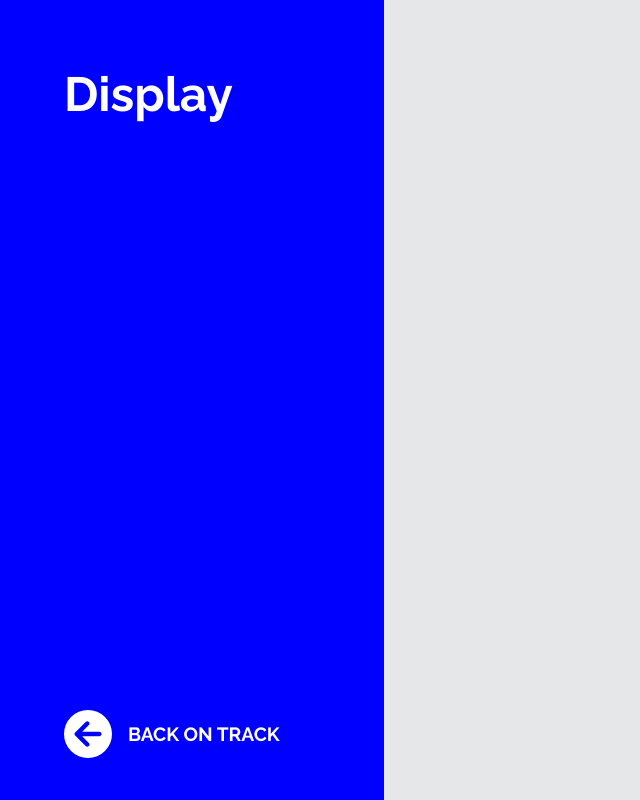
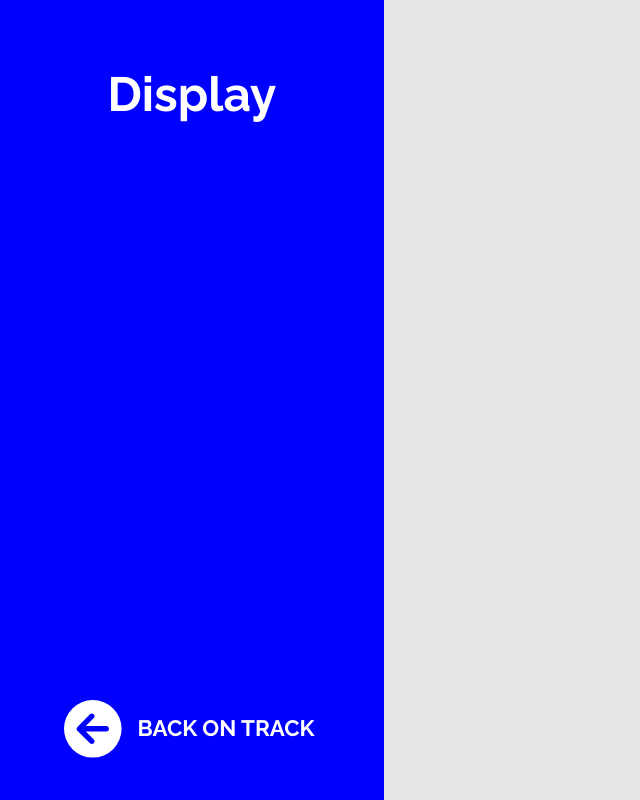
Before and after one commit to ArcanusMagnus/vasekkokes.cz, a React (Create React App) app: page /Display in a window 1280 px wide. Shown: the whole page, without its empty margins (0-640 px from the left). Built offline with nearby package versions, Linux system fonts and the light colour scheme.

Commit message:
Add Right section of the article, html parser, start creating article content renderer

```diff
--- a/package.json
+++ b/package.json
@@ -17,6 +17,7 @@
     "@types/react-dom": "^18.0.5",
     "@types/react-router-dom": "^5.3.3",
     "@types/uuid": "^8.3.4",
+    "html-react-parser": "^3.0.1",
     "react": "^18.2.0",
     "react-dom": "^18.2.0",
     "react-router-dom": "^6.3.0",
--- a/src/components/Article/Left.module.css
+++ b/src/components/Article/Left.module.css
@@ -28,9 +28,10 @@
 }
 
 .back p {
+    font-size: 1.4rem;
     margin-left: 1rem;
 }
 
 .back__icon {
-    font-size: 3rem;
+    font-size: 3.6rem;
 }
--- /dev/null
+++ b/src/components/Article/Right.module.css
@@ -0,0 +1,15 @@
+.right {
+    max-width: 70%;
+    max-height: 100vh;
+    padding: 5rem 2rem;
+    overflow-y: scroll;
+    font-size: 1.2rem;
+    display: flex;
+    flex-flow: column;
+}
+
+.horizontal {
+    overflow-y: hidden;
+    overflow-x: scroll;
+    flex-flow: row;
+}
--- /dev/null
+++ b/src/components/Article/Right.tsx
@@ -0,0 +1,20 @@
+import parse from 'html-react-parser';
+
+import { ArticleContent } from "../../models/article-model";
+import styles from "./Right.module.css";
+
+type ArticleContentProps = {
+  content?: ArticleContent;
+  horizontal?: boolean;
+};
+
+const Right = (props: ArticleContentProps) => {
+  const classes = `${styles.right} ${
+    props.horizontal ? styles.horizontal : undefined
+  }`;
+
+  /*content parsing - do later */
+  return <div className={classes}>{props.content}</div>;
+};
+
+export default Right;
--- a/src/data/data.json
+++ b/src/data/data.json
@@ -24,7 +24,7 @@
         ]
       ]
     ],
-    "color": "blue",
+    "color": "#14068d",
     "description": "Ornament and rhythm was my first larger art history project. It is a theoretical text about the influence of rhythm and time on visual ornaments. I compared these influences on ornaments in old architecture and visual culture. The most interesting part was how the visual ornaments coexist with music and the strong bond between musical rhythm, visual rhythm, and the rhythm of work when the author is producing ornaments."
   },
   {
--- a/src/pages/SingleArticle.tsx
+++ b/src/pages/SingleArticle.tsx
@@ -1,6 +1,8 @@
 import { useParams } from "react-router-dom";
 
 import Left from "../components/Article/Left";
+import Right from "../components/Article/Right";
+import Section from "../components/UI/Section";
 import data from "../data/data.json";
 import { ArticleModel } from "../models/article-model";
 
@@ -17,7 +19,16 @@ const SingleArticle = () => {
     };
     console.log(articleProcessedData);
 
-    return <Left color={articleProcessedData.color} title={articleProcessedData.label} description={articleProcessedData.description!}/>;
+    return (
+      <Section>
+        <Left
+          color={articleProcessedData.color}
+          title={articleProcessedData.label}
+          description={articleProcessedData.description!}
+        />
+        <Right content={articleProcessedData.content} horizontal />
+      </Section>
+    );
   }
   return <>Fucking error</>;
 };
```
Also changed, not shown: 1 other file (tests, documents, lock files or other folders).
